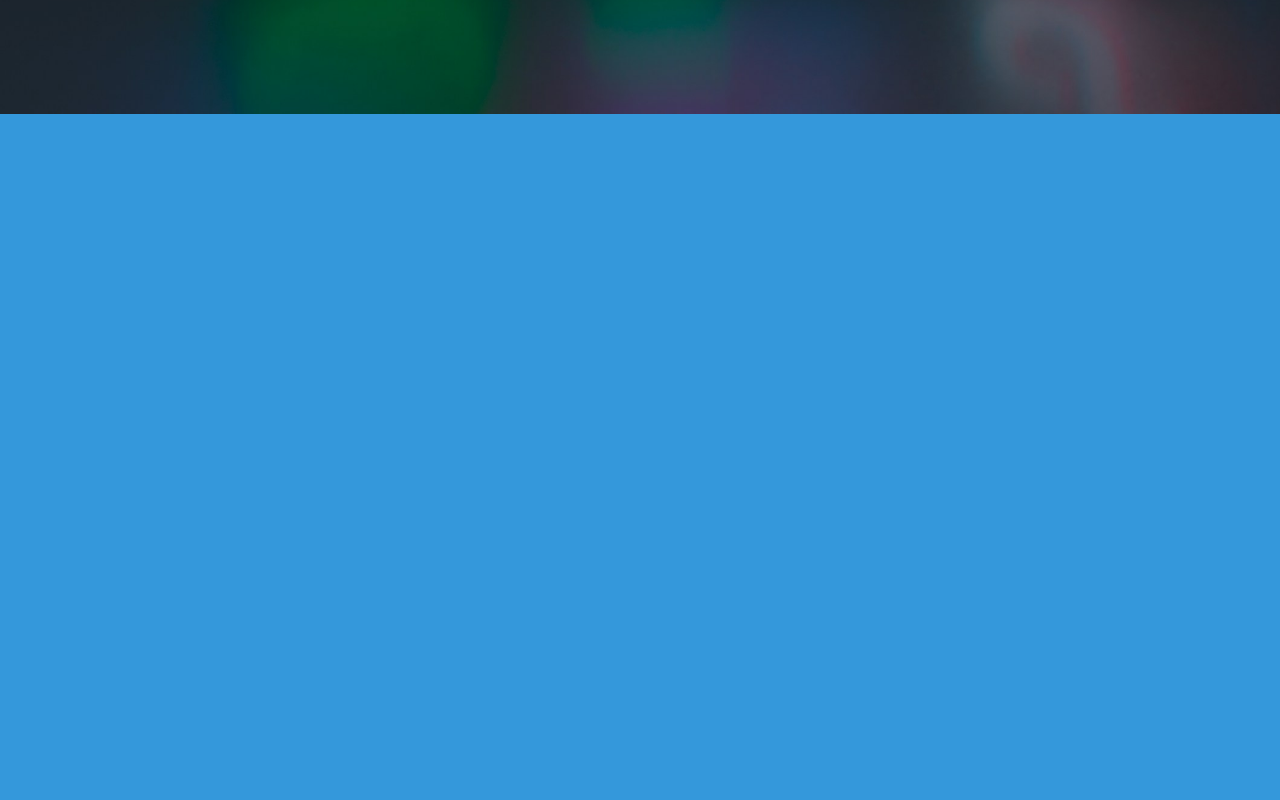
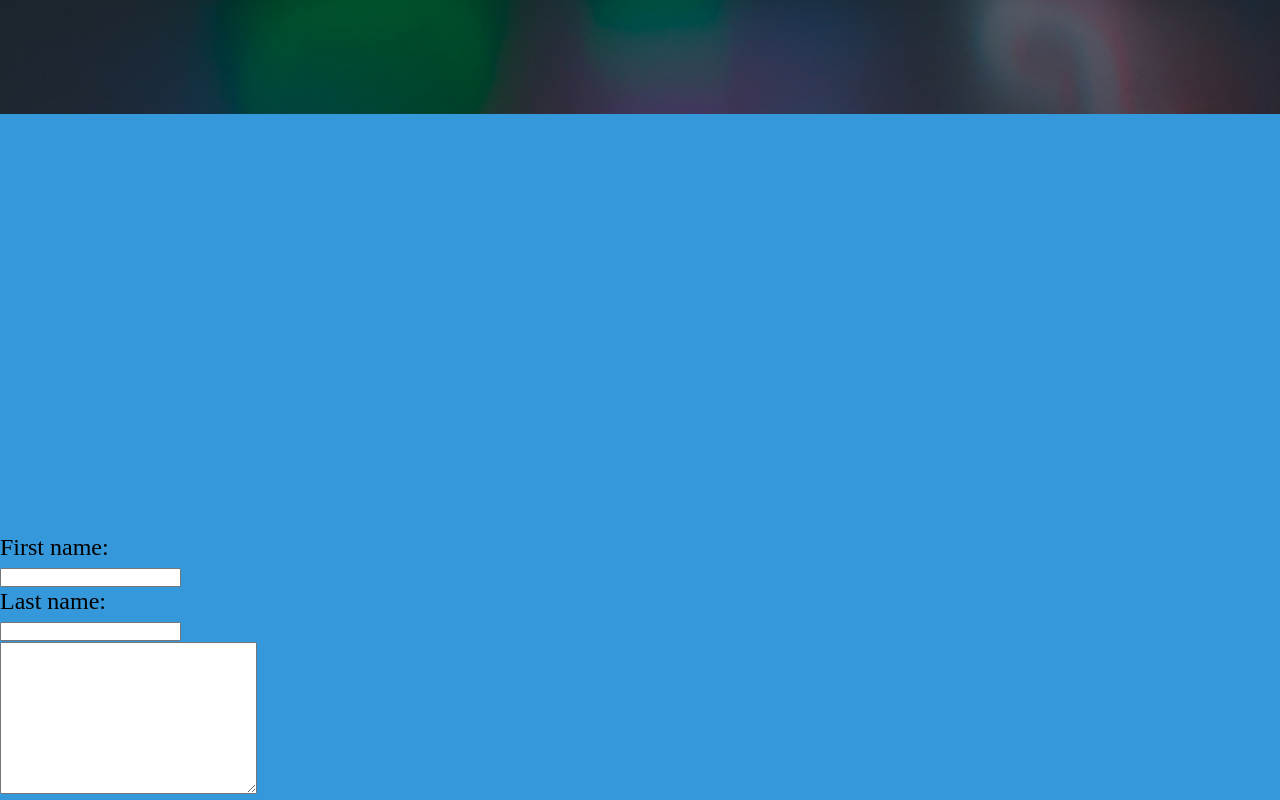
Before and after one commit to do2523/HateSpeech_Detection, a plain HTML site: page contact.html in a window 1280 px wide. Shown: the part 1066-1866 px from the top of the page. Before the commit the page ends 1600 px from the top, so only its background shows below. Drawn offline with Linux system fonts and the light colour scheme.

Commit message:
Form for Contact Page

```diff
--- a/contact.html
+++ b/contact.html
@@ -35,5 +35,12 @@
     <section>
 
     </section>
+    <form>
+        <label for="fname">First name:</label><br>
+        <input type="text" id="fname" name="fname"><br>
+        <label for="lname">Last name:</label><br>
+        <input type="text" id="lname" name="lname">
+      </form>
+      <textarea name="Message" id="" cols="30" rows="10"></textarea>
 </body>
 </html>
```
